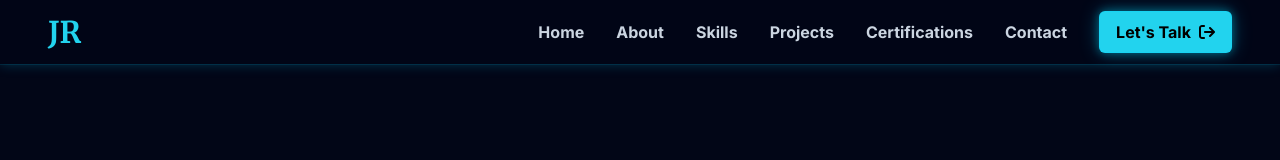
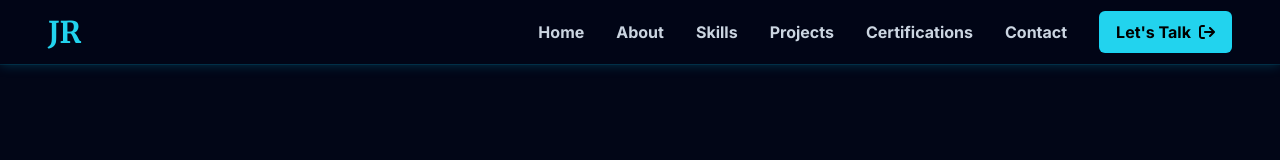
Before and after one commit to Jayeshrakhonde07/jayeshrakhonde-portfolio, a React (Vite) app: page / in a window 1280 px wide. Shown: the top 160 px of the page. Built offline with nearby package versions, Linux system fonts and the light colour scheme.

Commit message:
add a change in navbar button

```diff
--- a/src/components/layout/Navbar.jsx
+++ b/src/components/layout/Navbar.jsx
@@ -39,7 +39,7 @@ const Navbar = () => {
               );
             })}
 
-            <a href="#contact" className="bg-accent px-4 py-2 flex items-center justify-center gap-2 rounded-md text-button-text-primary font-bold hover:text-button-text-secondary shadow-button  border border-card-border transition duration-500 ">Let's Talk  <FaArrowRightFromBracket className="hover:translate-x-1 transition duration-500"/> </a>
+            <a href="#contact" className="bg-accent px-4 py-2 flex items-center justify-center gap-2 rounded-md text-button-text-primary font-bold hover:text-button-text-secondary hover:shadow-button  border border-card-border transition duration-500 ">Let's Talk  <FaArrowRightFromBracket className="hover:translate-x-1 transition duration-500"/> </a>
           </div>
 
           {/* mobile menu button  */}
```
